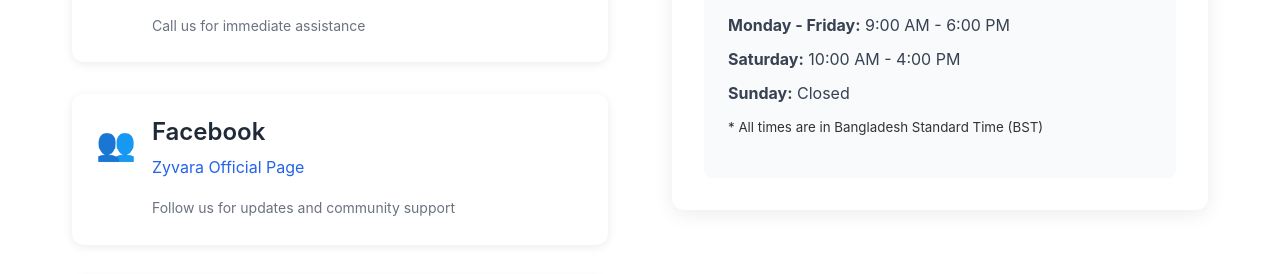
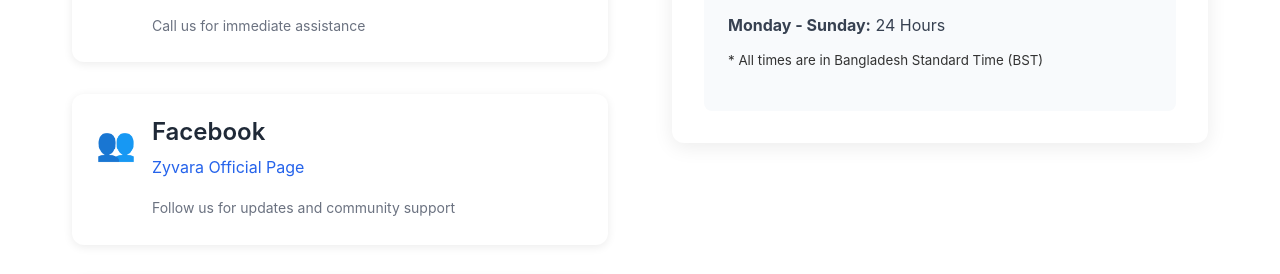
Before and after one commit to abdlnoman/zyvara-web, a website built with Vite: page contact.html in a window 1280 px wide. Shown: the part 739-1013 px from the top of the page. Built offline with nearby package versions, Linux system fonts and the light colour scheme.

Commit message:
edited contact page

```diff
--- a/contact.html
+++ b/contact.html
@@ -120,9 +120,8 @@
                     <div class="office-hours">
                         <h3>Support Hours</h3>
                         <ul>
-                            <li><strong>Monday - Friday:</strong> 9:00 AM - 6:00 PM</li>
-                            <li><strong>Saturday:</strong> 10:00 AM - 4:00 PM</li>
-                            <li><strong>Sunday:</strong> Closed</li>
+                            <li><strong>Monday - Sunday:</strong> 24 Hours</li>
+
                         </ul>
                         <p><small>* All times are in Bangladesh Standard Time (BST)</small></p>
                     </div>
```
